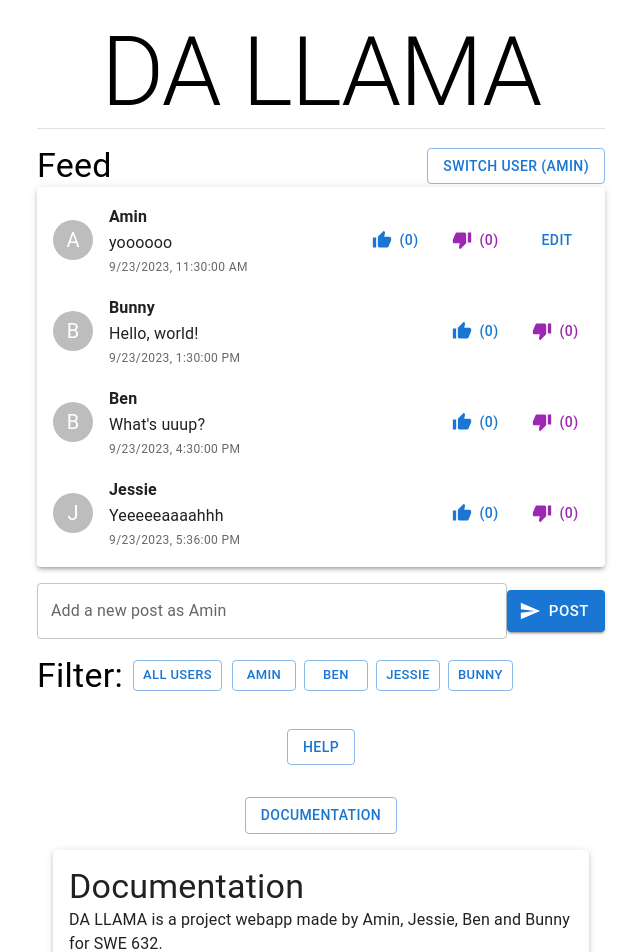
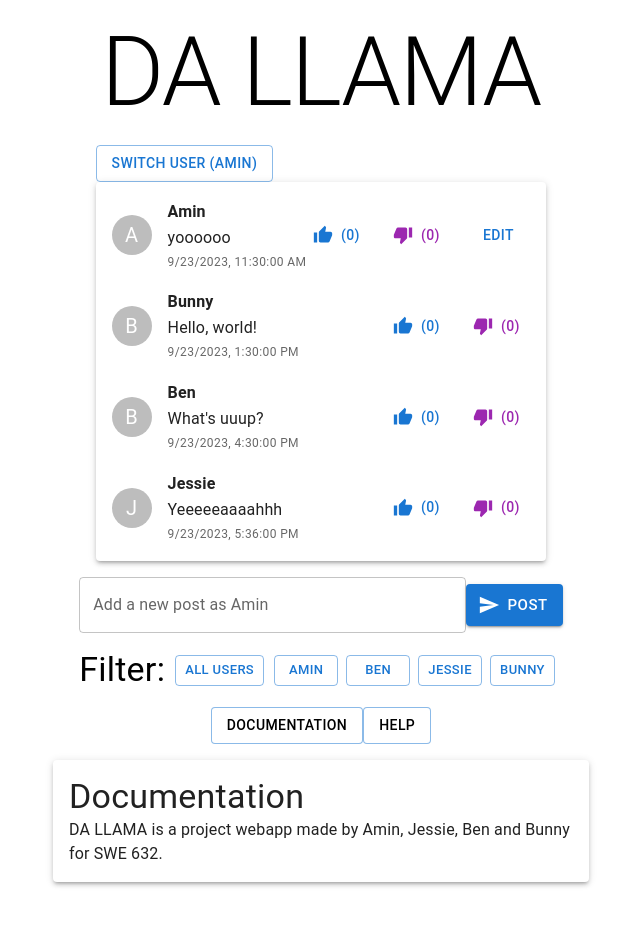
Before and after one commit to sewy7/swe632version5, a React (Create React App) app: page /documentation in a window 1280 px wide. Shown: the top 952 px of the page, without its empty margins (319-959 px from the left). Built offline with nearby package versions, Linux system fonts and the light colour scheme.

Commit message:
Fix the help and documentation buttons.

```diff
--- a/package.json
+++ b/package.json
@@ -19,7 +19,7 @@
     "react": "^18.2.0",
     "react-dom": "^18.2.0",
     "react-router-dom": "^6.16.0",
-    "react-scripts": "5.0.1",
+    "react-scripts": "^5.0.1",
     "styled-components": "^5.3.11",
     "typescript": "^4.9.5",
     "web-vitals": "^2.1.4"
--- a/src/App.tsx
+++ b/src/App.tsx
@@ -116,20 +116,55 @@ function App() {
     ? posts.filter((post) => post.user.id === selectedUser.id)
     : posts;
 
-    const handleKeyPress = (e: React.KeyboardEvent) => {
+  const handleKeyPress = (e: React.KeyboardEvent) => {
       if (e.key === "Enter") {
         addPost();
       }
-    };
+  };
+
+  const openDocumentation = () => {
+    setIsDocumentationOpen(true);
+    setIsHelpOpen(false);
+    scrollDownToContent();
+  };
+
+  const closeDocumentation = () => {
+    setIsDocumentationOpen(false);
+  };
+
+  const openHelp = () => {
+    setIsHelpOpen(true);
+    setIsDocumentationOpen(false);
+    scrollDownToContent();
+  };
+
+  const closeHelp = () => {
+    setIsHelpOpen(false);
+  };
+
+  const scrollDownToContent = () => {
+    const content = document.getElementById("content");
+    if (content) {
+      content.scrollIntoView(true);
+    }
+  };
+
+  const [isDocumentationOpen, setIsDocumentationOpen] = useState(false);
+  const [isHelpOpen, setIsHelpOpen] = useState(false);
+  const documentationRef = useRef<HTMLDivElement | null>(null);
+  const helpRef = useRef<HTMLDivElement | null>(null);
+
   return (
-    <Container maxWidth="sm" style={{ minHeight: "100vh", padding: "16px" }}>
+    <Container
+    maxWidth="sm"
+    style={{ minHeight: "100vh", padding: "16px", display: "flex", flexDirection: "column", alignItems: "center" }}
+  >
       <Typography variant="h1" align="center">
         DA LLAMA
       </Typography>
       <Divider />
       <Box mt={2}>
         <Box display="flex" alignItems="center" justifyContent="space-between">
-          <Typography variant="h4">Feed</Typography>
           <Button
             onClick={openUserMenu}
             variant="outlined"
@@ -287,23 +322,52 @@ function App() {
       {user.name}
     </Button>
   ))}
-</Box>
+      </Box>
+      </Box>
 
+      <Box mt={2}>
+        {/* Button to toggle the Documentation component */}
+        <Button
+          variant="outlined"
+          style={{
+            backgroundColor: isDocumentationOpen ? "blue" : "white",
+            color: isDocumentationOpen ? "white" : "black"
+          }}
+          onClick={() => {
+            if (isDocumentationOpen) {
+              closeDocumentation();
+            } else {
+              openDocumentation();
+              closeHelp(); // Close the Help component when Documentation is opened
+            }
+          }}
+        >
+        Documentation
+        </Button>
+        {/* Button to toggle the Help component */}
+        <Button
+          variant="outlined"
+          style={{
+            backgroundColor: isHelpOpen ? "blue" : "white",
+            color: isHelpOpen ? "white" : "black"
+          }}
+          onClick={() => {
+            if (isHelpOpen) {
+              closeHelp();
+            } else {
+              openHelp();
+              closeDocumentation(); // Close the Documentation component when Help is opened
+            }
+          }}
+        >
+          Help
+        </Button>
       </Box>
-      <Box mt={4} display="flex" justifyContent="center">
-        <Link to="/Help">
-          <Button variant="outlined" color="primary">
-            Help
-          </Button>
-        </Link>
-      </Box>
-      <Box mt={4} display="flex" justifyContent="center">
-        <Link to="/documentation">
-          <Button variant="outlined" color="primary">
-            Documentation
-          </Button>
-        </Link>
-      </Box>
+
+      <div id="content">
+        {isDocumentationOpen && <Documentation />}
+        {isHelpOpen && <Help />}
+      </div>
       <Routes>
         <Route path="/help" Component={Help} />
         <Route path="/documentation" Component={Documentation} />
--- a/src/Components/Documentation.tsx
+++ b/src/Components/Documentation.tsx
@@ -1,6 +1,5 @@
 import React from 'react';
-import { Button,Container,Box,TextField,Typography,List, ListItem,Avatar,Divider,Paper, Menu,MenuItem, } from '@mui/material';
-import { BrowserRouter as Router, Route, Link, Routes } from "react-router-dom";
+import { Container,Typography,Paper,} from '@mui/material';
 
 const Documentation: React.FC = () => {
   return (
@@ -11,13 +10,6 @@ const Documentation: React.FC = () => {
          DA LLAMA is a project webapp made by Amin, Jessie, Ben and Bunny for SWE 632.
         </Typography>
       </Paper>
-      <Box mt={4} display="flex" justifyContent="center">
-        <Link to="https://reachforthesky70.github.io/revisedswe632project/">
-          <Button variant="outlined" color="primary">
-            Back
-          </Button>
-        </Link>
-      </Box>
     </Container>
   );
 };
--- a/src/Components/Help.tsx
+++ b/src/Components/Help.tsx
@@ -1,9 +1,5 @@
-// Help.tsx
 import React from 'react';
-import {   Button,Container,Box,TextField,Typography,List, ListItem,Avatar,Divider,Paper, Menu,MenuItem,
-} from '@mui/material';
-import { BrowserRouter as Router, Route, Link, Routes } from "react-router-dom";
-
+import {Container,Typography,Paper} from '@mui/material';
 
 const Help: React.FC = () => {
   return (
@@ -44,13 +40,6 @@ const Help: React.FC = () => {
           Have fun using DA LLAMA!
         </Typography>
       </Paper>
-      <Box mt={4} display="flex" justifyContent="center">
-        <Link to="https://reachforthesky70.github.io/revisedswe632project/">
-          <Button variant="outlined" color="primary">
-            Back
-          </Button>
-        </Link>
-      </Box>
     </Container>
   );
 };
```
Also changed, not shown: 1 other file (tests, documents, lock files or other folders).
